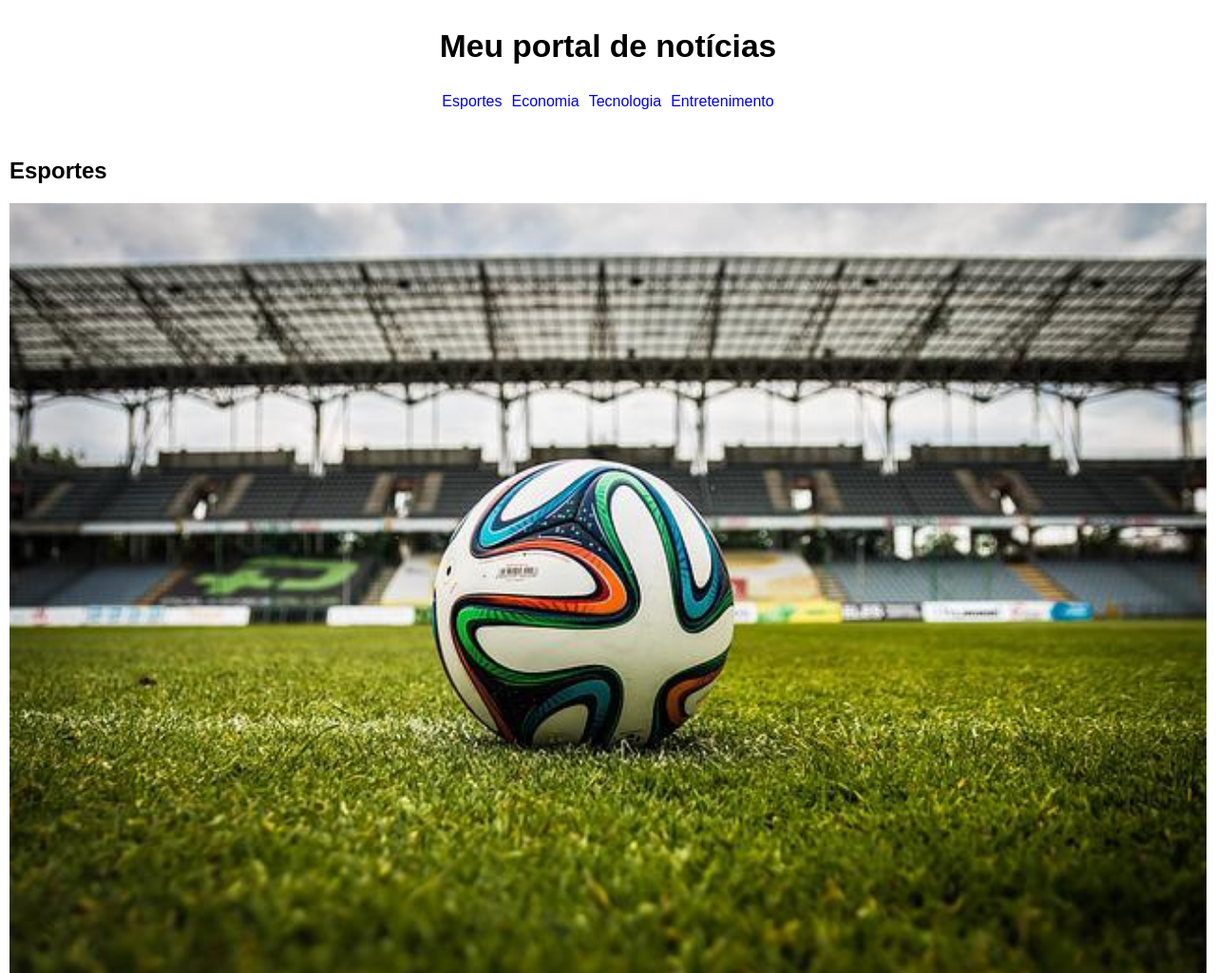
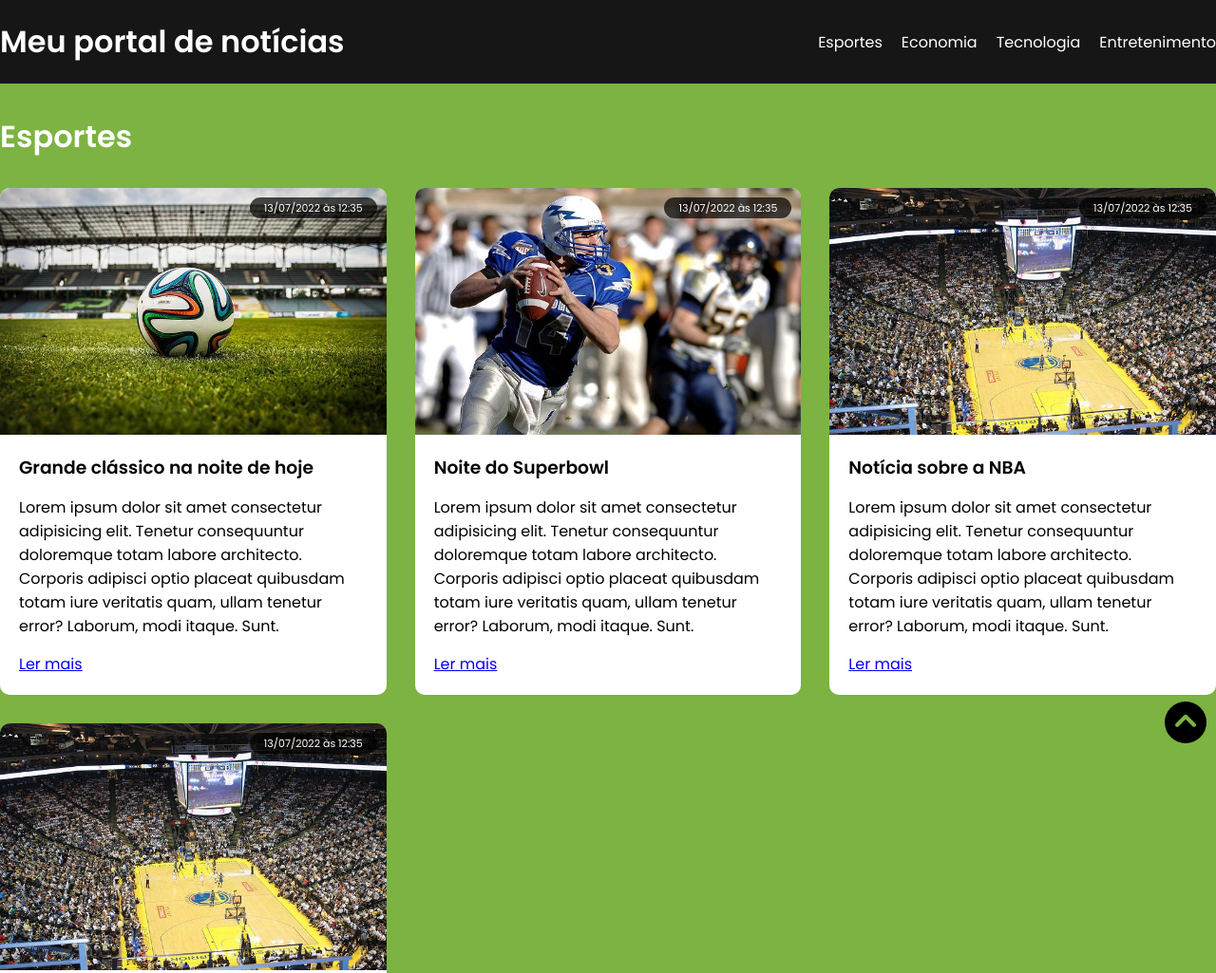
Before and after one commit to besopmac/curso_ebac_frontend, a plain HTML site: page index.html in a window 1280 px wide. Shown: the top 1025 px of the page at 95% size. Drawn offline with Linux system fonts and the light colour scheme.

Commit message:
correcao do exercício

```diff
--- a/index.html
+++ b/index.html
@@ -4,11 +4,15 @@
     <meta charset="UTF-8">
     <meta http-equiv="X-UA-Compatible" content="IE=edge">
     <meta name="viewport" content="width=device-width, initial-scale=1.0">
+    <link rel="preconnect" href="https://fonts.googleapis.com">
+    <link rel="preconnect" href="https://fonts.gstatic.com" crossorigin>
+    <link href="https://fonts.googleapis.com/css2?family=Poppins:wght@300;400;600&display=swap" rel="stylesheet">
+    <link rel="stylesheet" href="./main.css" />
     <title>Meu portal de notícias</title>
-    <link rel="stylesheet" href="./main.css" />
 </head>
 <body>
-    <header>
+    <header id="topo" class="header">
+        <div>
             <h1>Meu portal de notícias</h1>
             <nav>
                 <ul>
@@ -26,139 +30,174 @@
                     </li>
                 </ul>
             </nav>
+        </div>
     </header>
     <section id="sports">
+        <div class="container">
             <h2>Esportes</h2>
             <article>
-            <img src="./imagens/futebol.jpg" alt="Bola de futebol no gramado" />
+                <img class="img-responsive" src="./imagens/futebol.jpg" alt="Bola de futebol no gramado" />
                 <header>
                     <time>13/07/2022 às 12:35</time>
                 </header>
+                <div class="content">
                     <h3>Grande clássico na noite de hoje</h3>
                     <p>
                         Lorem ipsum dolor sit amet consectetur adipisicing elit. Tenetur consequuntur doloremque totam labore architecto. Corporis adipisci optio placeat quibusdam totam iure veritatis quam, ullam tenetur error? Laborum, modi itaque. Sunt.
                     </p>
                     <a href="#" title="Leia a notícia completa">Ler mais</a>
+                </div>
             </article>
             <article>
-            <img src="./imagens/futebol-americano.jpg" alt="Jogador de futebol americano correndo com a bola na mão" />
+                <img class="img-responsive" src="./imagens/futebol-americano.jpg" alt="Jogador de futebol americano correndo com a bola na mão" />
                 <header>
                     <time>13/07/2022 às 12:35</time>
                 </header>
+                <div class="content">
                     <h3>Noite do Superbowl</h3>
                     <p>
                         Lorem ipsum dolor sit amet consectetur adipisicing elit. Tenetur consequuntur doloremque totam labore architecto. Corporis adipisci optio placeat quibusdam totam iure veritatis quam, ullam tenetur error? Laborum, modi itaque. Sunt.
                     </p>
                     <a href="#" title="Leia a notícia completa">Ler mais</a>
+                </div>
             </article>
             <article>
-            <img src="./imagens/basquete.jpg" title="Vista aérea de uma quadra de basquete" />
+                <img class="img-responsive" src="./imagens/basquete.jpg" title="Vista aérea de uma quadra de basquete" />
                 <header>
                     <time>13/07/2022 às 12:35</time>
                 </header>
+                <div class="content">
                     <h3>Notícia sobre a NBA</h3>
                     <p>
                         Lorem ipsum dolor sit amet consectetur adipisicing elit. Tenetur consequuntur doloremque totam labore architecto. Corporis adipisci optio placeat quibusdam totam iure veritatis quam, ullam tenetur error? Laborum, modi itaque. Sunt.
                     </p>
                     <a href="#" title="Leia a notícia completa">Ler mais</a>
+                </div>
             </article>
             <article>
-            <img src="./imagens/basquete.jpg" title="Vista aérea de uma quadra de basquete" />
+                <img class="img-responsive" src="./imagens/basquete.jpg" title="Vista aérea de uma quadra de basquete" />
                 <header>
                     <time>13/07/2022 às 12:35</time>
                 </header>
+                <div class="content">
                     <h3>Notícia sobre a NBA</h3>
                     <p>
                         Lorem ipsum dolor sit amet consectetur adipisicing elit. Tenetur consequuntur doloremque totam labore architecto. Corporis adipisci optio placeat quibusdam totam iure veritatis quam, ullam tenetur error? Laborum, modi itaque. Sunt.
                     </p>
                     <a href="#" title="Leia a notícia completa">Ler mais</a>
+                </div>
             </article>
+        </div>
     </section>
     <section id="economy">
+        <div class="container">
             <h2>Economia</h2>
             <article>
-            <img src="./imagens/dolares.jpg" alt="Muitos dólares" />
+                <img class="img-responsive" src="./imagens/dolares.jpg" alt="Muitos dólares" />
                 <header>
                     <time>13/07/2022 às 12:35</time>
                 </header>
+                <div class="content">
                     <h3>Dólar em alta de 0.50%</h3>
                     <p>
                         Lorem ipsum dolor sit amet consectetur adipisicing elit. Tenetur consequuntur doloremque totam labore architecto. Corporis adipisci optio placeat quibusdam totam iure veritatis quam, ullam tenetur error? Laborum, modi itaque. Sunt.
                     </p>
                     <a href="#" title="Leia a notícia completa">Ler mais</a>
+                </div>
             </article>
             <article>
-            <img src="./imagens/euro.jpg" alt="Várias notas de euro" />
+                <img class="img-responsive" src="./imagens/euro.jpg" alt="Várias notas de euro" />
                 <header>
                     <time>13/07/2022 às 12:35</time>
                 </header>
+                <div class="content">
                     <h3>Euro em queda de 0.40%</h3>
                     <p>
                         Lorem ipsum dolor sit amet consectetur adipisicing elit. Tenetur consequuntur doloremque totam labore architecto. Corporis adipisci optio placeat quibusdam totam iure veritatis quam, ullam tenetur error? Laborum, modi itaque. Sunt.
                     </p>
                     <a href="#" title="Leia a notícia completa">Ler mais</a>
+                </div>
             </article>
             <article>
-            <img src="./imagens/petroleo.jpg" alt="Extração de petróleo" />
+                <img class="img-responsive" src="./imagens/petroleo.jpg" alt="Extração de petróleo" />
                 <header>
                     <time>13/07/2022 às 12:35</time>
                 </header>
+                <div class="content">
                     <h3>Alta no preço do barril do petróleo</h3>
                     <p>
                         Lorem ipsum dolor sit amet consectetur adipisicing elit. Tenetur consequuntur doloremque totam labore architecto. Corporis adipisci optio placeat quibusdam totam iure veritatis quam, ullam tenetur error? Laborum, modi itaque. Sunt.
                     </p>
                     <a href="#" title="Leia a notícia completa">Ler mais</a>
+                </div>
             </article>
+        </div>
     </section>
     <section id="tech">
+        <div class="container">
             <h2>Tecnologia</h2>
             <article>
-            <img src="./imagens/bitcoin.webp" alt="Bitcoin despenca" />
+                <img class="img-responsive" src="./imagens/bitcoin.webp" alt="Bitcoin despenca" />
                 <header>
                     <time>13/07/2022 às 12:35</time>
                 </header>
+                <div class="content">
                     <h3>Bitcoin despenca até 15% poucos dias depois de atingir recorde</h3>
                     <p>
                         Lorem ipsum dolor sit amet consectetur adipisicing elit. Tenetur consequuntur doloremque totam labore architecto. Corporis adipisci optio placeat quibusdam totam iure veritatis quam, ullam tenetur error? Laborum, modi itaque. Sunt.
                     </p>
                     <a href="#" title="Leia a notícia completa">Ler mais</a>
+                </div>
             </article>
             <article>
-            <img src="./imagens/tesla-optimus.webp" alt="Tesla Optimus" />
+                <img class="img-responsive" src="./imagens/tesla-optimus.webp" alt="Tesla Optimus" />
                 <header>
                     <time>13/07/2022 às 12:35</time>
                 </header>
+                <div class="content">
                     <h3>Dança, agacha e pega até ovo: do que é capaz o novo robô humanoide da Tesla</h3>
                     <p>
                         Lorem ipsum dolor sit amet consectetur adipisicing elit. Tenetur consequuntur doloremque totam labore architecto. Corporis adipisci optio placeat quibusdam totam iure veritatis quam, ullam tenetur error? Laborum, modi itaque. Sunt.
                     </p>
                     <a href="#" title="Leia a notícia completa">Ler mais</a>
+                </div>
             </article>
+        </div>
     </section>
     <section id="entertainment">
+        <div class="container">
             <h2>Entretenimento</h2>
             <article>
-            <img src="./imagens/brooklyn-nine-nine.jpg" alt="Morre Andre Braugher de B99" />
+                <img class="img-responsive" src="./imagens/brooklyn-nine-nine.jpg" alt="Morre Andre Braugher de B99" />
                 <header>
                     <time>13/12/2023 às 19:00</time>
                 </header>
+                <div class="content">
                     <h3>Morre Andre Braugher, ator de 'Brooklyn Nine-Nine', aos 61 anos</h3>
                     <p>
                         Lorem ipsum dolor sit amet consectetur adipisicing elit. Tenetur consequuntur doloremque totam labore architecto. Corporis adipisci optio placeat quibusdam totam iure veritatis quam, ullam tenetur error? Laborum, modi itaque. Sunt.
                     </p>
                     <a href="#" title="Leia a notícia completa">Ler mais</a>
+                </div>
             </article>
             <article>
-            <img src="./imagens/twitch.webp" alt="Twitch afrouxa política" />
+                <img class="img-responsive" src="./imagens/twitch.webp" alt="Twitch afrouxa política" />
                 <header>
                     <time>13/12/2023 às 19:00</time>
                 </header>
+                <div class="content">
                     <h3>Twitch afrouxa política sobre conteúdo sexual e libera até strip-tease</h3>
                     <p>
                         Lorem ipsum dolor sit amet consectetur adipisicing elit. Tenetur consequuntur doloremque totam labore architecto. Corporis adipisci optio placeat quibusdam totam iure veritatis quam, ullam tenetur error? Laborum, modi itaque. Sunt.
                     </p>
                     <a href="#" title="Leia a notícia completa">Ler mais</a>
+                </div>
             </article>
+        </div>
     </section>
+
+    <a href="#top" class="float-button">
+        <img src="./imagens/up.svg" alt="Voltar ao topo" />
+    </a>
 </body>
 </html>
--- a/main.css
+++ b/main.css
@@ -5,55 +5,137 @@
 }
 
 body {
-  padding-bottom: 10px;
-  font-family: sans-serif;
+  padding-top: 80px;
+  font-family: 'Poppins', sans-serif;
 }
 
-header {
+.header {
+  top: 0;
   width: 100%;
-  display: flex;
-  flex-direction: column;
+  z-index: 10;
+  color: #fff;
+  position: fixed;
+  max-height: 100px;
+  background: #161616;
 }
 
-header > h1 {
-  margin: 0 auto;
-  font-size: 2.1rem;
-  padding: 30px 0 10px;
+.header > div {
+  margin: auto;
+  display: flex;
+  padding: 20px 0;
+  max-width: 1360px;
+  align-items: center;
+  justify-content: space-between;
 }
 
-nav > ul {
-  gap: 10px;
+nav ul {
+  gap: 20px;
   display: flex;
   list-style: none;
-  margin: 20px auto 20px;
-  justify-content: center;
 }
 
-nav > ul > li > a {
+nav ul li a {
+  color: #fff;
   text-decoration: none;
+  transition: color .25s ease-in;
+}
+
+nav ul li a:hover {
+  color: #FFD740;
 }
 
 section {
-  padding: 10px;
-  margin: 0 auto;
-  max-width: 1280px;
+  color: #fff;
+  padding: 40px 0;
 }
 
-section > h2 {
-  margin: 20px 0;
+section#tech {
+  background-color: #0277BD;
+}
+
+section#sports {
+  background-color: #7CB342;
+}
+
+section#economy {
+  background-color: #6A1B9A;
+}
+
+section#entertainment {
+  color: #000;
+  background-color: #FFD740;
+}
+
+.container {
+  gap: 30px;
+  display: grid;
+  margin: 0 auto;
+  max-width: 1360px;
+  grid-template-areas:
+    'title title title'
+    'content content content';
+  grid-template-columns: repeat(3, 1fr);
+}
+
+
+
+section h2 {
+  font-size: 2rem;
+  grid-area: title;
+}
+
+.img-responsive {
+  width: 100%;
+  height: 260px;
 }
 
 article {
   gap: 10px;
+  display: grid;
+  overflow: hidden;
+  position: relative;
+  border-radius: 10px;
+  background-color: #fff;
+  transition: all .25s ease-in;
+  grid-template-rows: 1fr auto;
+}
+
+article header {
+  top: 10px;
+  right: 10px;
+  color: #fff;
+  line-height: 2;
+  padding: 0 15px;
+  font-size: 11px;
+  position: absolute;
+  border-radius: 1rem;
+  background-color: rgba(0,0,0,0.7);
+}
+
+article:hover {
+  transform: scale(1.01);
+}
+
+.content {
+  gap: 15px;
+  color: #000;
   display: flex;
   flex-direction: column;
+  padding: 10px 20px 20px;
 }
 
-article > img {
-  height: auto;
-  max-width: 100%;
+.content h3 {
+  margin: 0;
 }
 
-article + article {
-  margin-top: 40px;
+.float-button {
+  z-index: 5;
+  right: 10px;
+  bottom: 10px;
+  position: fixed;
 }
+
+.float-button img {
+  width: 44px;
+  height: 44px;
+}
```
Also changed, not shown: imagens/up.svg (added). Lines whose indentation alone changed are shown as unchanged.
